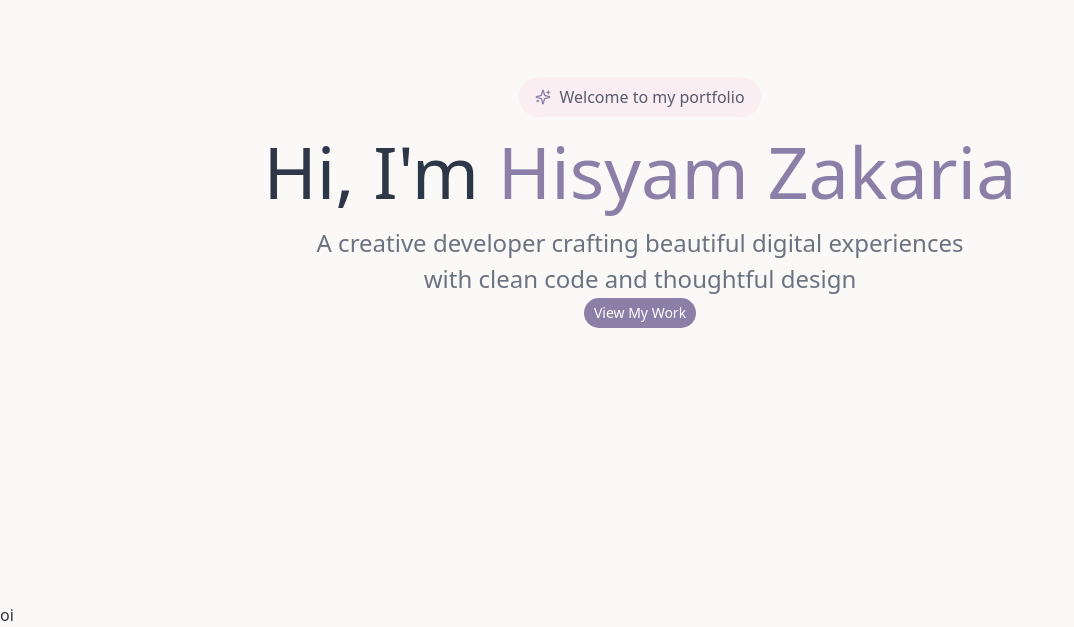
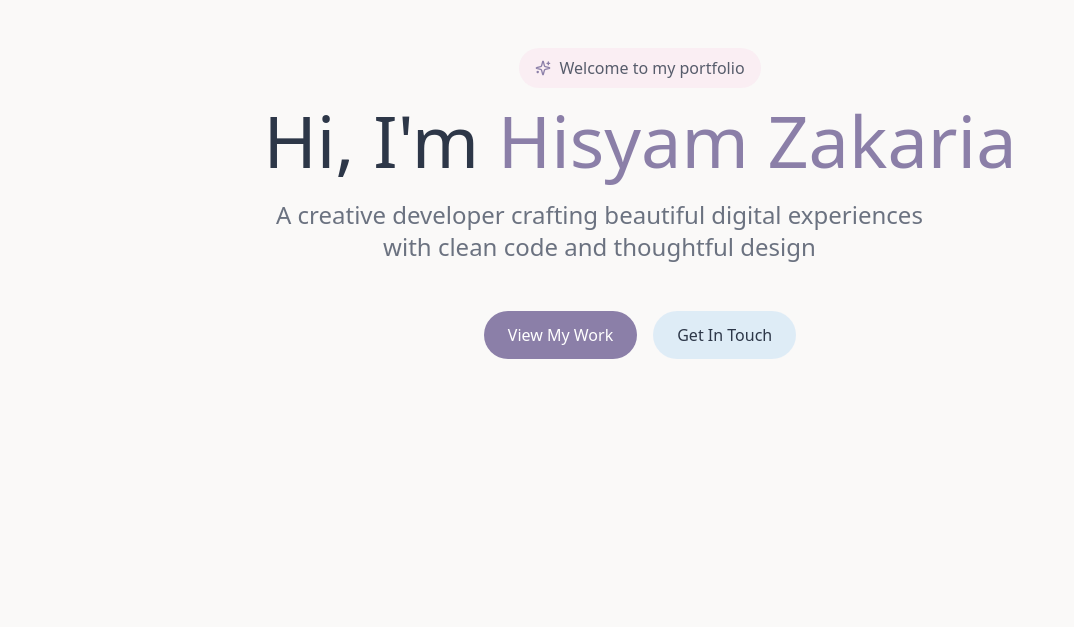
Before and after one commit to hisyamzakariaa/portfolio, a Next.js app: page / in a window 1280 px wide. Shown: the part 197-824 px from the top of the page, without its empty margins (0-1074 px from the left). After the commit the page ends 800 px from the top, so only its background shows below. Built offline with nearby package versions, Linux system fonts and the light colour scheme.

Commit message:
fix content

```diff
--- a/app/page.tsx
+++ b/app/page.tsx
@@ -1,4 +1,5 @@
 import { Button } from "@/components/ui/button";
+import CustomButton from "@/components/ui/CustomButton";
 import HStack from "@/components/ui/HStack";
 import StarIcon from "@/components/ui/StarIcon";
 import VStack from "@/components/ui/VStack";
@@ -6,27 +7,33 @@ import VStack from "@/components/ui/VStack";
 export default function Home() {
   return (
     <>
-      <VStack className="bg-[#faf9f8] h-screen items-center justify-center">
+      <VStack className="bg-[#faf9f8] h-screen items-center justify-center gap-[48px]">
+        <VStack className="gap-[16px] items-center ">
           <HStack className="bg-[#F7D4E84D] py-2 px-4 rounded-2xl items-center gap-2">
             <StarIcon />
             <p className="text-[#2D3748CC]">Welcome to my portfolio</p>
           </HStack>
 
-        <h1 className="text-[72px]">
+          <VStack className="gap-[23px]">
+            <h1 className="text-[72px] leading-[72px]">
               Hi, I'm <span className="text-[#8B7FA8]">Hisyam Zakaria</span>
             </h1>
 
-        <p className="text-[24px] text-[#6B7280] max-w-[672px] text-center">
-          A creative developer crafting beautiful digital experiences with clean
-          code and thoughtful design
+            <p className="text-[24px] text-[#6B7280] max-w-[672px] text-center leading-[32px]">
+              A creative developer crafting beautiful digital experiences with
+              clean code and thoughtful design
             </p>
+          </VStack>
+        </VStack>
 
-        <HStack>
-          <Button>View My Work</Button>
+        <HStack className="gap-[16px]">
+          <CustomButton>View My Work</CustomButton>
+
+          <CustomButton className="text-[#2D3748] bg-[#C4DFF680]">
+            Get In Touch
+          </CustomButton>
         </HStack>
       </VStack>
-
-      <VStack>oi</VStack>
     </>
   );
 }
--- a/components/ui/CustomButton.tsx
+++ b/components/ui/CustomButton.tsx
@@ -1,11 +1,25 @@
-import React, { HTMLAttributes, ReactNode } from "react";
+import { HTMLAttributes, ReactNode } from "react";
+import clsx from "clsx";
+import { twMerge } from "tailwind-merge";
 
 interface CustomButtonProps extends HTMLAttributes<HTMLButtonElement> {
-  chidlren: ReactNode;
+  children: ReactNode;
 }
 
-function CustomButton({ children }: CustomButtonProps) {
-  return <div>{children}</div>;
+function CustomButton({ children, ...props }: CustomButtonProps) {
+  return (
+    <button
+      {...props}
+      style={{ ...props.style }}
+      className={twMerge(
+        clsx(
+          `bg-[#8B7FA8] py-3 px-6 rounded-[33px] text-white ${props.className}`,
+        ),
+      )}
+    >
+      {children}
+    </button>
+  );
 }
 
 export default CustomButton;
```
Lines whose indentation alone changed are shown as unchanged.
